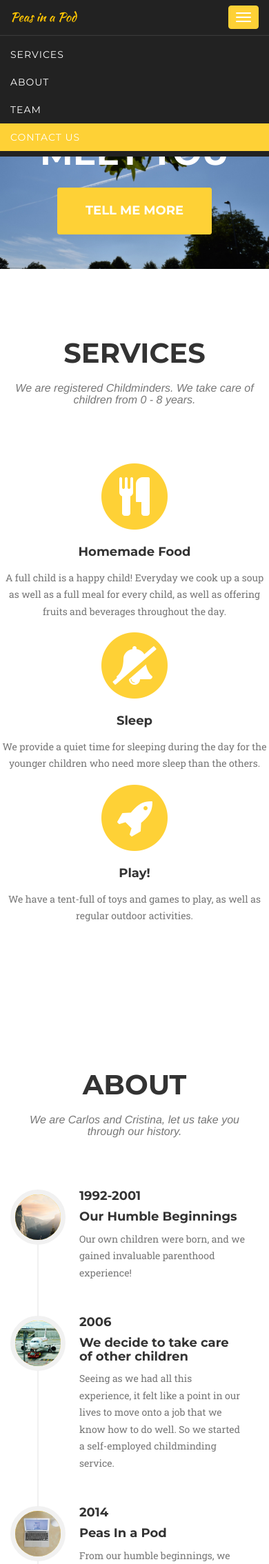
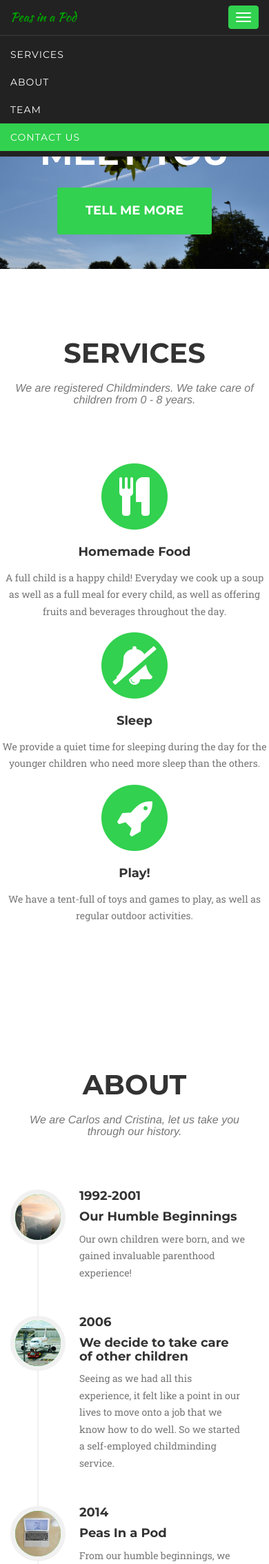
Before and after one commit to AbraaoMota/peasinapod, a PHP site: page / in a window 390 px wide, after a click on "Toggle navigation"; the page is wider, and only the part inside the window is pictured. Shown: the top 2268 px of that part at 69% size. Run offline with PHP 8.4, Linux system fonts and the light colour scheme; some libraries are stand-ins or nearby versions; some web fonts are replaced.

Commit message:
Changed colour theme. Minor page adjustments

```diff
--- a/startbootstrap-agency-1.0.4/css/agency.css
+++ b/startbootstrap-agency-1.0.4/css/agency.css
@@ -14,7 +14,7 @@ body {
 }
 
 .text-primary {
-    color: #fed136;
+    color: #32d14f;
 }
 
 p {
@@ -35,14 +35,14 @@ a.active {
 }
 
 a {
-    color: #fed136;
+    color: #32d14f;
 }
 
 a:hover,
 a:focus,
 a:active,
 a.active {
-    color: #fec503;
+    color: #12d12c;
 }
 
 h1,
@@ -69,12 +69,12 @@ h6 {
 }
 
 .btn-primary {
-    border-color: #fed136;
+    border-color: #32d14f;
     text-transform: uppercase;
     font-family: Montserrat,"Helvetica Neue",Helvetica,Arial,sans-serif;
     font-weight: 700;
     color: #fff;
-    background-color: #fed136;
+    background-color: #32d14f;
 }
 
 .btn-primary:hover,
@@ -108,25 +108,25 @@ fieldset[disabled] .btn-primary:active,
 .btn-primary.disabled.active,
 .btn-primary[disabled].active,
 fieldset[disabled] .btn-primary.active {
-    border-color: #fed136;
-    background-color: #fed136;
+    border-color: #32d14f;
+    background-color: #32d14f;
 }
 
 .btn-primary .badge {
-    color: #fed136;
+    color: #32d14f;
     background-color: #fff;
 }
 
 .btn-xl {
     padding: 20px 40px;
-    border-color: #fed136;
+    border-color: #32d14f;
     border-radius: 3px;
     text-transform: uppercase;
     font-family: Montserrat,"Helvetica Neue",Helvetica,Arial,sans-serif;
     font-size: 18px;
     font-weight: 700;
     color: #fff;
-    background-color: #fed136;
+    background-color: #32d14f;
 }
 
 .btn-xl:hover,
@@ -134,9 +134,9 @@ fieldset[disabled] .btn-primary.active {
 .btn-xl:active,
 .btn-xl.active,
 .open .dropdown-toggle.btn-xl {
-    border-color: #f6bf01;
+    border-color: #01a101;
     color: #fff;
-    background-color: #fec503;
+    background-color: #01a101;
 }
 
 .btn-xl:active,
@@ -160,12 +160,12 @@ fieldset[disabled] .btn-xl:active,
 .btn-xl.disabled.active,
 .btn-xl[disabled].active,
 fieldset[disabled] .btn-xl.active {
-    border-color: #fed136;
-    background-color: #fed136;
+    border-color: #32d14f;
+    background-color: #32d14f;
 }
 
 .btn-xl .badge {
-    color: #fed136;
+    color: #32d14f;
     background-color: #fff;
 }
 
@@ -176,14 +176,14 @@ fieldset[disabled] .btn-xl.active {
 
 .navbar-default .navbar-brand {
     font-family: "Kaushan Script","Helvetica Neue",Helvetica,Arial,cursive;
-    color: #fed136;
+    color: #32d14f;
 }
 
 .navbar-default .navbar-brand:hover,
 .navbar-default .navbar-brand:focus,
 .navbar-default .navbar-brand:active,
 .navbar-default .navbar-brand.active {
-    color: #fec503;
+    color: #01a101;
 }
 
 .navbar-default .navbar-collapse {
@@ -191,8 +191,8 @@ fieldset[disabled] .btn-xl.active {
 }
 
 .navbar-default .navbar-toggle {
-    border-color: #fed136;
-    background-color: #fed136;
+    border-color: #32d14f;
+    background-color: #32d14f;
 }
 
 .navbar-default .navbar-toggle .icon-bar {
@@ -201,7 +201,7 @@ fieldset[disabled] .btn-xl.active {
 
 .navbar-default .navbar-toggle:hover,
 .navbar-default .navbar-toggle:focus {
-    background-color: #fed136;
+    background-color: #32d14f;
 }
 
 .navbar-default .nav li a {
@@ -215,19 +215,19 @@ fieldset[disabled] .btn-xl.active {
 .navbar-default .nav li a:hover,
 .navbar-default .nav li a:focus {
     outline: 0;
-    color: #fed136;
+    color: #32d14f;
 }
 
 .navbar-default .navbar-nav>.active>a {
     border-radius: 0;
     color: #fff;
-    background-color: #fed136;
+    background-color: #32d14f;
 }
 
 .navbar-default .navbar-nav>.active>a:hover,
 .navbar-default .navbar-nav>.active>a:focus {
     color: #fff;
-    background-color: #fec503;
+    background-color: #01a101;
 }
 
 @media(min-width:768px) {
@@ -493,7 +493,7 @@ section h3.section-subheading {
     border-radius: 100%;
     text-align: center;
     color: #fff;
-    background-color: #fed136;
+    background-color: #32d14f;
 }
 
 .timeline>li .timeline-image h4 {
@@ -680,7 +680,7 @@ section#contact .form-group textarea.form-control {
 }
 
 section#contact .form-control:focus {
-    border-color: #fed136;
+    border-color: #32d14f;
     box-shadow: none;
 }
 
@@ -867,5 +867,5 @@ img::-moz-selection {
 }
 
 body {
-    webkit-tap-highlight-color: #fed136;
+    webkit-tap-highlight-color: #32d14f;
 }
--- a/startbootstrap-agency-1.0.4/index.html
+++ b/startbootstrap-agency-1.0.4/index.html
@@ -247,33 +247,6 @@
         </div>
     </section>
 
-    <!-- Clients Aside -->
-    <aside class="clients">
-        <div class="container">
-            <div class="row">
-                <div class="col-md-3 col-sm-6">
-                    <a href="#">
-                        <img src="img/logos/envato.jpg" class="img-responsive img-centered" alt="">
-                    </a>
-                </div>
-                <div class="col-md-3 col-sm-6">
-                    <a href="#">
-                        <img src="img/logos/designmodo.jpg" class="img-responsive img-centered" alt="">
-                    </a>
-                </div>
-                <div class="col-md-3 col-sm-6">
-                    <a href="#">
-                        <img src="img/logos/themeforest.jpg" class="img-responsive img-centered" alt="">
-                    </a>
-                </div>
-                <div class="col-md-3 col-sm-6">
-                    <a href="#">
-                        <img src="img/logos/creative-market.jpg" class="img-responsive img-centered" alt="">
-                    </a>
-                </div>
-            </div>
-        </div>
-    </aside>
 
     <!-- Contact Section -->
     <section id="contact">
```
